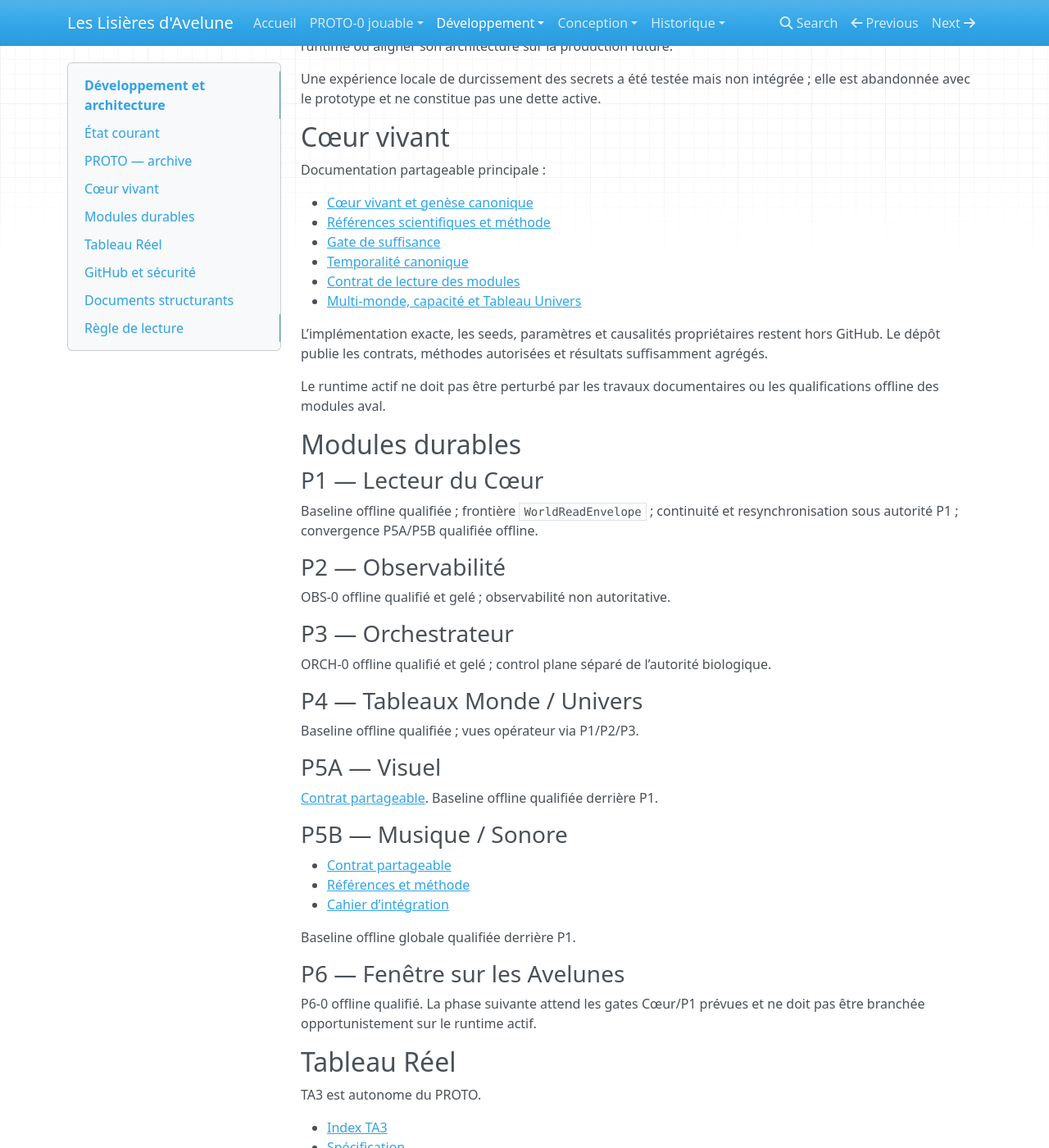
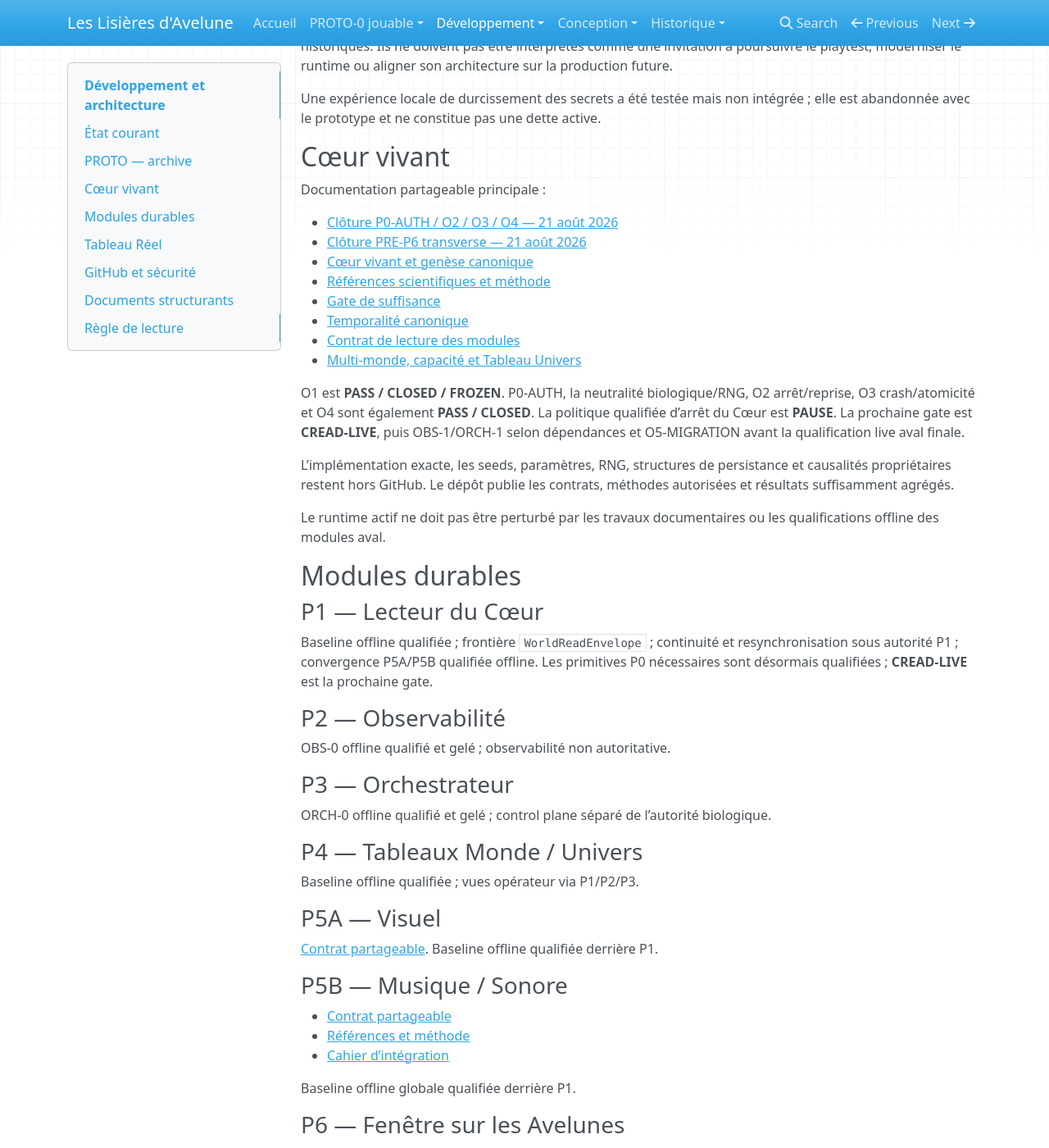
Before and after one commit to Abeliome-Officiel/les-lisieres-avelune, an MkDocs documentation site: the page built from docs/development/README.md, in a window 1280 px wide and 1400 px high, scrolled down 607 px. Shown: the whole window at 82% size. Built offline with MkDocs 1.6.1, drawn with Linux system fonts in a browser that asks for light colours; nearby versions of some CDN libraries; some of the changed text lies outside the part shown.

Commit message:
docs: index P0-AUTH closure

```diff
--- a/docs/development/README.md
+++ b/docs/development/README.md
@@ -4,11 +4,11 @@ Ce dossier regroupe la documentation technique, la méthode de développement, l
 
 ## État courant
 
-Point de référence : **[Avelune — état du projet au 20 août 2026](PROJECT_STATUS_2026-08-20.md)**.
+Point de référence général : **[Avelune — état du projet au 20 août 2026](PROJECT_STATUS_2026-08-20.md)**, complété par les clôtures datées du 21 août.
 
 Les axes actifs doivent être lus séparément :
 
-- **Cœur vivant / CŒUR-0** : qualification opérationnelle prioritaire ;
+- **Cœur vivant / CŒUR-0** : O1 et P0-AUTH/O2/O3/O4 fermés ; prochaine gate CREAD-LIVE ;
 - **P1–P6** : modules durables autour du Cœur, avec baselines offline qualifiées à différents niveaux ;
 - **Tableau Réel (TA3)** : instrumentation persistante du projet réel ;
 - **GitHub / sécurité** : gouvernance du dépôt, branches/PR, protections et CI.
@@ -29,6 +29,8 @@ Une expérience locale de durcissement des secrets a été testée mais non int
 
 Documentation partageable principale :
 
+- [Clôture P0-AUTH / O2 / O3 / O4 — 21 août 2026](P0_AUTH_CLOSURE_2026-08-21.md)
+- [Clôture PRE-P6 transverse — 21 août 2026](PRE_P6_TRANSVERSE_2026-08-21.md)
 - [Cœur vivant et genèse canonique](../21_coeur_vivant_genese_canonique.md)
 - [Références scientifiques et méthode](../25_coeur_vivant_references_methode.md)
 - [Gate de suffisance](../29_coeur_vivant_gate_suffisance.md)
@@ -36,7 +38,9 @@ Documentation partageable principale :
 - [Contrat de lecture des modules](../32_coeur_contrat_lecture_modules.md)
 - [Multi-monde, capacité et Tableau Univers](../33_multi_monde_capacite_et_tableau_univers.md)
 
-L’implémentation exacte, les seeds, paramètres et causalités propriétaires restent hors GitHub. Le dépôt publie les contrats, méthodes autorisées et résultats suffisamment agrégés.
+O1 est **PASS / CLOSED / FROZEN**. P0-AUTH, la neutralité biologique/RNG, O2 arrêt/reprise, O3 crash/atomicité et O4 sont également **PASS / CLOSED**. La politique qualifiée d’arrêt du Cœur est **PAUSE**. La prochaine gate est **CREAD-LIVE**, puis OBS-1/ORCH-1 selon dépendances et O5-MIGRATION avant la qualification live aval finale.
+
+L’implémentation exacte, les seeds, paramètres, RNG, structures de persistance et causalités propriétaires restent hors GitHub. Le dépôt publie les contrats, méthodes autorisées et résultats suffisamment agrégés.
 
 Le runtime actif ne doit pas être perturbé par les travaux documentaires ou les qualifications offline des modules aval.
 
@@ -44,7 +48,7 @@ Le runtime actif ne doit pas être perturbé par les travaux documentaires ou le
 
 ### P1 — Lecteur du Cœur
 
-Baseline offline qualifiée ; frontière `WorldReadEnvelope` ; continuité et resynchronisation sous autorité P1 ; convergence P5A/P5B qualifiée offline.
+Baseline offline qualifiée ; frontière `WorldReadEnvelope` ; continuité et resynchronisation sous autorité P1 ; convergence P5A/P5B qualifiée offline. Les primitives P0 nécessaires sont désormais qualifiées ; **CREAD-LIVE** est la prochaine gate.
 
 ### P2 — Observabilité
 
@@ -72,7 +76,7 @@ Baseline offline globale qualifiée derrière P1.
 
 ### P6 — Fenêtre sur les Avelunes
 
-P6-0 offline qualifié. La phase suivante attend les gates Cœur/P1 prévues et ne doit pas être branchée opportunistement sur le runtime actif.
+P6-0 offline qualifié. Le travail offline est autorisé, mais l’intégration live reste en attente de **CREAD-LIVE** ; aucun raccord direct opportuniste au runtime Cœur n’est autorisé.
 
 ## Tableau Réel
 
@@ -90,10 +94,12 @@ Le nettoyage historique sensible est clos. Les références réécrites sont la
 
 L’hygiène courante reste ouverte : branches historiques, PR draft, `tmp-unused`, branche Sentinelle, protection de `main`, CI et automatisation sécurité.
 
-GitHub reste une surface partageable même lorsque le dépôt est privé : aucun secret technique, clé privée, recovery code, seed privée, recette Cœur, causalité réservée ou CODEX ne doit y être publié.
+GitHub reste une surface partageable même lorsque le dépôt est privé : aucun secret technique, clé privée, recovery code, seed privée, recette Cœur, RNG, détail de persistance propriétaire, causalité réservée ou CODEX ne doit y être publié.
 
 ## Documents structurants
 
+- [Clôture P0-AUTH / O2 / O3 / O4 — 21 août 2026](P0_AUTH_CLOSURE_2026-08-21.md)
+- [Clôture PRE-P6 transverse — 21 août 2026](PRE_P6_TRANSVERSE_2026-08-21.md)
 - [Snapshot courant — 20 août 2026](PROJECT_STATUS_2026-08-20.md)
 - [Clôture du PROTO](PROTO_CLOSURE_2026-08-20.md)
 - [Snapshot historique — 12 août 2026](PROJECT_STATUS_2026-08-12.md)
@@ -113,7 +119,7 @@ GitHub reste une surface partageable même lorsque le dépôt est privé : aucun
 Les documents historiques restent conservés pour traçabilité. Lorsqu’ils sont contredits, l’ordre de priorité est :
 
 1. `README.md`, `ROADMAP.md` et `docs/index.md` ;
-2. snapshot de pilotage courant ;
+2. clôtures datées et snapshot de pilotage courant ;
 3. contrats/ADR/règles plus récents ;
 4. état réel du code ou de la branche concernée.
 
```
